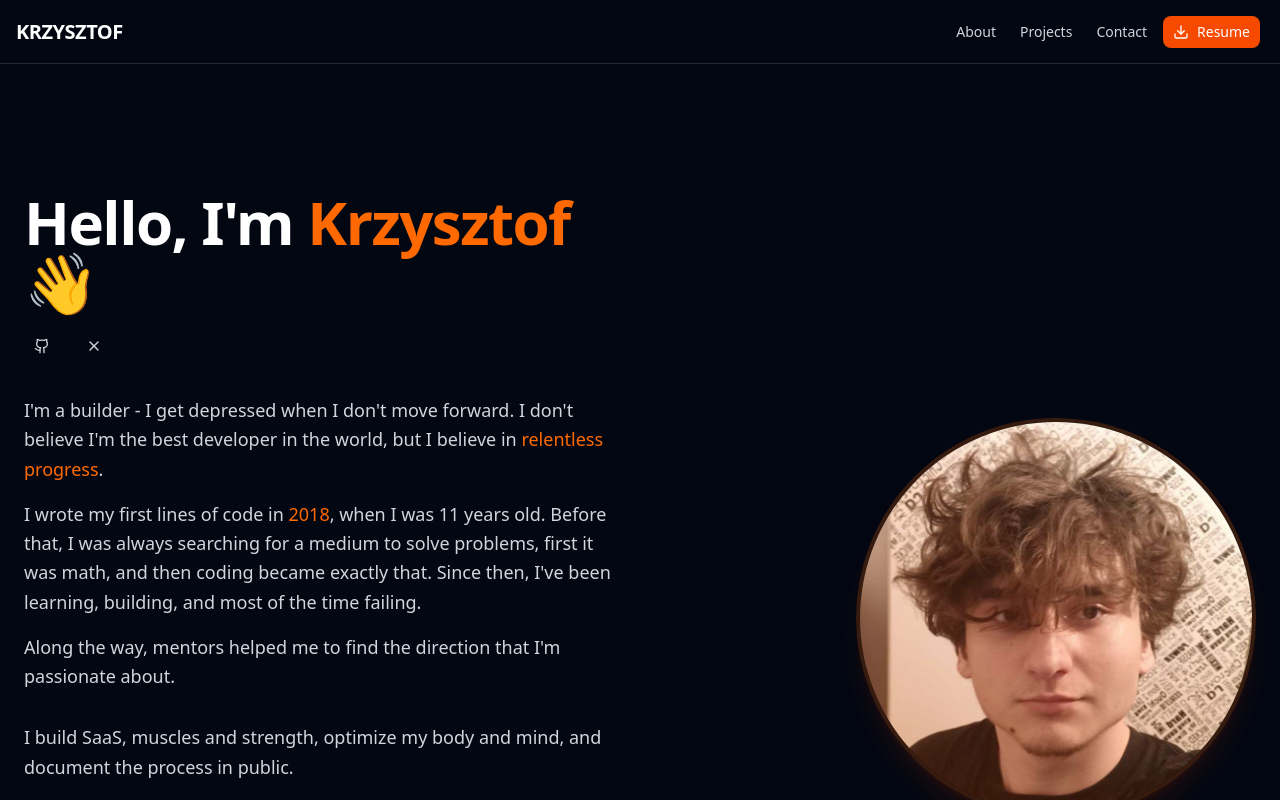
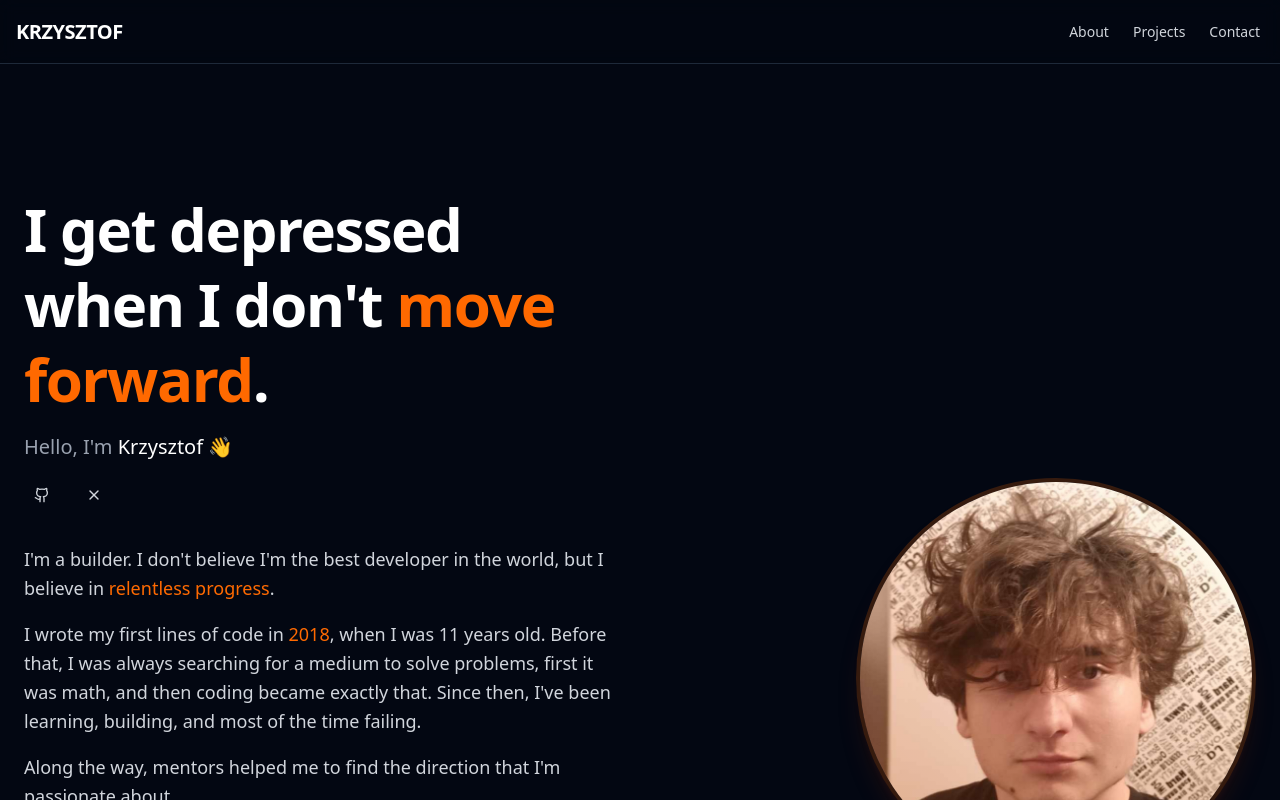
Before and after one commit to KrzysztofStaron/portfolio, a Next.js app: page / in a window 1280 px wide. Shown: the top 800 px of the page. Built offline with nearby package versions, Linux system fonts and the light colour scheme; a web font is replaced by a local one.

Commit message:
NEW HEADLINE

```diff
--- a/app/page.tsx
+++ b/app/page.tsx
@@ -1,7 +1,7 @@
 import Link from "next/link";
 import Image from "next/image";
 import { Button } from "@/components/ui/button";
-import { Github, Download, ExternalLink, X } from "lucide-react";
+import { Github, ExternalLink, X } from "lucide-react";
 import { ProjectsSection } from "@/components/ProjectsSection";
 
 export default function Portfolio() {
@@ -23,12 +23,6 @@ export default function Portfolio() {
               Contact
             </Link>
           </nav>
-          <a href="/resume.pdf" download="Krzysztof_Staron_Resume.pdf" target="_blank" rel="noopener noreferrer">
-            <Button size="sm" className="gap-2 bg-orange-600 hover:bg-orange-700 text-white">
-              <Download className="h-4 w-4" />
-              Resume
-            </Button>
-          </a>
         </div>
       </header>
 
@@ -38,9 +32,13 @@ export default function Portfolio() {
             <div className="grid grid-cols-1 md:grid-cols-2 gap-12 items-center">
               <div className="space-y-8 order-2 md:order-1">
                 <div className="space-y-4">
-                  <h1 className="text-4xl md:text-6xl font-bold tracking-tight text-white">
-                    Hello, I'm <span className="text-orange-500">Krzysztof</span> 👋
+                  <h1 className="text-4xl md:text-6xl font-bold tracking-tight text-white leading-tight">
+                    I get depressed when I don't{" "}
+                    <span className="text-orange-500">move forward</span>.
                   </h1>
+                  <p className="text-xl text-gray-400">
+                    Hello, I'm <span className="text-white font-medium">Krzysztof</span> 👋
+                  </p>
                   <div className="flex space-x-4 mt-4">
                     <Link href="https://github.com/krzysztofstaron" target="_blank" rel="noopener noreferrer">
                       <Button
@@ -67,9 +65,8 @@ export default function Portfolio() {
 
                 <div className="space-y-4 text-lg text-gray-300 leading-relaxed">
                   <p>
-                    I'm a builder - I get depressed when I don't move forward. I don't believe I'm the best developer in
-                    the world, but I believe in <span className="text-orange-500 font-medium">relentless progress</span>
-                    .
+                    I'm a builder. I don't believe I'm the best developer in the world, but I believe in{" "}
+                    <span className="text-orange-500 font-medium">relentless progress</span>.
                   </p>
 
                   <p>
```
